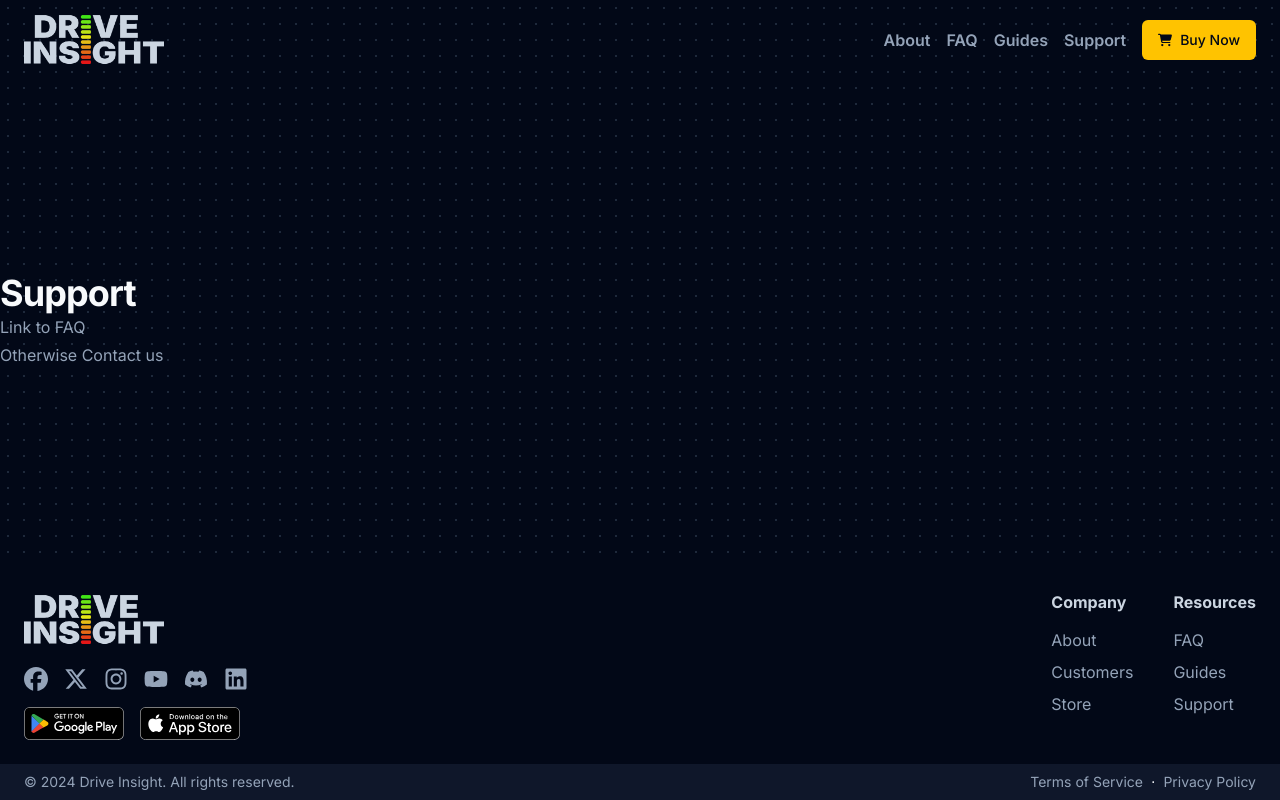
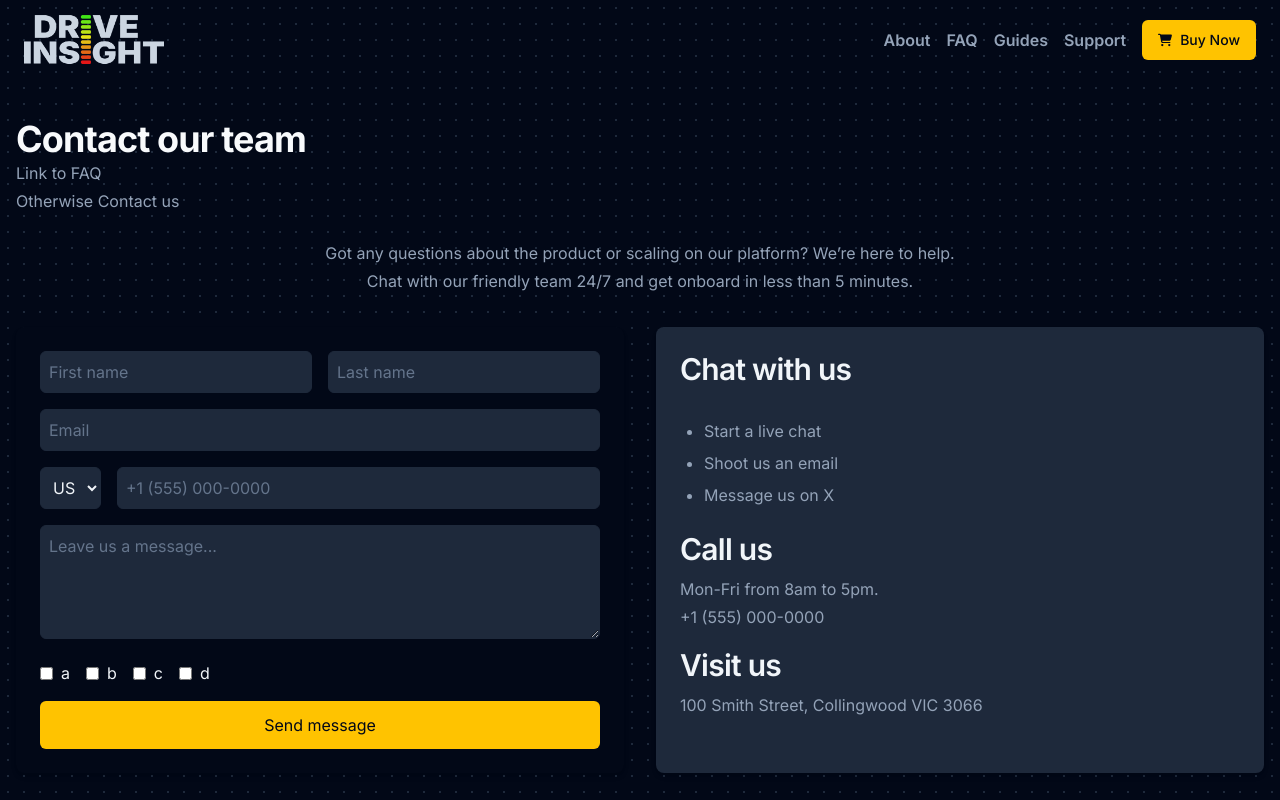
Before and after one commit to seoyeong643/drive-insight-website, a Next.js app: page /support in a window 1280 px wide. Shown: the top 800 px of the page. Built offline with nearby package versions, Linux system fonts and the light colour scheme.

Commit message:
support page draft

```diff
--- a/app/support/page.tsx
+++ b/app/support/page.tsx
@@ -1,9 +1,125 @@
-export default function Support() {
+
+export default function Contact() {
     return (
-        <div>
-            <h1 className="text-4xl font-bold">Support</h1>
+        <div className="container mx-auto p-4">
+            <h1 className="text-4xl font-bold">Contact our team</h1>
             <p>Link to FAQ</p>
             <p>Otherwise Contact us</p>
+            <br />
+
+            <p className="text-center text-slate-400 mb-8">
+                Got any questions about the product or scaling on our platform? We’re here to help.
+                <br />
+                Chat with our friendly team 24/7 and get onboard in less than 5 minutes.
+            </p>
+
+            <div className="flex flex-col md:flex-row gap-8">
+                {/* Contact Form */}
+                <div className="flex-1 bg-card p-6 rounded-lg shadow-md text-card-foreground">
+                <form className="space-y-4">
+                    {/* Frst and last name */}
+                    <div className="flex gap-4">
+                    <input
+                        type="text"
+                        placeholder="First name"
+                        className="w-full p-2 border rounded-md bg-input text-slate-100 placeholder-slate-500"
+                    />
+                    <input
+                        type="text"
+                        placeholder="Last name"
+                        className="w-full p-2 border rounded-md bg-input text-slate-100 placeholder-slate-500"
+                    />
+                    </div>
+
+                    <input
+                    type="email"
+                    placeholder="Email"
+                    className="w-full p-2 border rounded-md bg-input text-slate-100 placeholder-slate-500"
+                    />
+
+                    <div className="flex gap-4">
+                    <select className="p-2 border rounded-md bg-input text-slate-100">
+                        <option value="US">US</option>
+                        <option value="CA">CA</option>
+                        <option value="UK">UK</option>
+                        {/* Add more countries as needed */}
+                    </select>
+                    <input
+                        type="text"
+                        placeholder="+1 (555) 000-0000"
+                        className="w-full p-2 border rounded-md bg-input text-slate-100 placeholder-slate-500"
+                    />
+                    </div>
+
+                    <textarea
+                    placeholder="Leave us a message..."
+                    className="w-full p-2 border rounded-md bg-input text-slate-100 placeholder-slate-500"
+                    rows={4}
+                    />
+
+                    <div className="flex flex-wrap gap-4 text-slate-100">
+                    <label className="flex items-center space-x-2">
+                        <input type="checkbox" className="accent-primary" />
+                        <span>a</span>
+                    </label>
+                    <label className="flex items-center space-x-2">
+                        <input type="checkbox" className="accent-primary" />
+                        <span>b</span>
+                    </label>
+                    <label className="flex items-center space-x-2">
+                        <input type="checkbox" className="accent-primary" />
+                        <span>c</span>
+                    </label>
+                    <label className="flex items-center space-x-2">
+                        <input type="checkbox" className="accent-primary" />
+                        <span>d</span>
+                    </label>
+                    </div>
+
+                    <button
+                    type="submit"
+                    className="w-full p-3 bg-primary text-primary-foreground rounded-md hover:bg-primary/90"
+                    >
+                    Send message
+                    </button>
+                </form>
+                </div>
+
+                {/* Contact Information */}
+                <div className="flex-1 bg-muted p-6 rounded-lg shadow-md text-muted-foreground space-y-4">
+                <div>
+                    <h2>Chat with us</h2>
+                    <ul className="space-y-2">
+                    <li>
+                        <a href="#" className="text-slate-400 hover:underline">
+                        Start a live chat
+                        </a>
+                    </li>
+                    <li>
+                        <a href="mailto:support@example.com" className="text-slate-400 hover:underline">
+                        Shoot us an email
+                        </a>
+                    </li>
+                    <li>
+                        <a href="#" className="text-slate-400 hover:underline">
+                        Message us on X
+                        </a>
+                    </li>
+                    </ul>
+                </div>
+
+                <div>
+                    <h2>Call us</h2>
+                    <p>Mon-Fri from 8am to 5pm.</p>
+                    <p className="text-slate-400">+1 (555) 000-0000</p>
+                </div>
+
+                <div>
+                    <h2>Visit us</h2>
+                    <p>100 Smith Street, Collingwood VIC 3066</p>
+                </div>
+                </div>
+            </div>
         </div>
     );
 }
--- a/components/CompatibilitySection.tsx
+++ b/components/CompatibilitySection.tsx
@@ -1,14 +1,11 @@
-import Picker from "@/components/Picker";
-import { getYears } from "@/utils/compatibility";
-import { Button } from "./ui/button";
-import { useState } from "react";
+// import { useState } from "react";
 
 const makeItems = ["Toyota", "Honda", "Ford", "Chevrolet", "Nissan", "BMW", "Mercedes-Benz", "Volkswagen", "Audi", "Hyundai"];
 const modelItems = ["Camry", "Civic", "Mustang", "Silverado", "Altima", "3 Series", "C-Class", "Golf", "A4", "Elantra"];
 const typeItems = ["Sedan", "SUV", "Truck", "Coupe", "Hatchback", "Convertible", "Minivan", "Crossover", "Wagon", "Electric"];
 
 export const CompatibilitySection = () => {
-    const [year, setYear] = useState<string>("");
+    // const [year, setYear] = useState<string>("");
 
     return (
         <div>
@@ -19,10 +16,10 @@ export const CompatibilitySection = () => {
                 <DropdownMenuRadioGroupDemo title="Make" items={makeItems.map(String)} />
                 <DropdownMenuRadioGroupDemo title="Model" items={modelItems.map(String)} />
                 <DropdownMenuRadioGroupDemo title="Type" items={typeItems.map(String)} /> */}
-                <div className="flex flex-col justify-end w-full md:w-auto">
+                {/* <div className="flex flex-col justify-end w-full md:w-auto">
                     <Picker title="Year" items={getYears()} />
-                </div>
-                <div className="flex flex-col justify-end w-full md:w-auto">
+                </div> */}
+                {/* <div className="flex flex-col justify-end w-full md:w-auto">
                     <Picker title="Make" items={makeItems.map(String)} />
                 </div>
                 <div className="flex flex-col justify-end w-full md:w-auto">
@@ -30,10 +27,10 @@ export const CompatibilitySection = () => {
                 </div>
                 <div className="flex flex-col justify-end w-full md:w-auto">
                     <Picker title="Type" items={typeItems.map(String)} />
-                </div>
-                <div className="flex flex-col justify-end w-full md:w-auto">
+                </div> */}
+                {/* <div className="flex flex-col justify-end w-full md:w-auto">
                     <Button>Check Compatibility</Button>
-                </div>
+                </div> */}
             </div>
         </div>
     );
--- a/components/Picker.tsx
+++ b/components/Picker.tsx
@@ -1,6 +1,5 @@
 "use client"
 
-import { useState } from "react";
 import { Button } from "@/components/ui/button";
 import {
 	DropdownMenu,
@@ -11,8 +10,9 @@ import {
 	DropdownMenuSeparator,
 	DropdownMenuTrigger,
 } from "@/components/ui/dropdown-menu";
+import { useState } from "react";
 
-export function Picker({title, items, onChange}: {title: string, items: string[], onChage: ({ item }: {item: string }) => {}}) {
+export function Picker({title, items}: {title: string, items: string[]}) {
 	const [selectedItem, setSelectedItem] = useState<string | undefined>(undefined);
 
 	return (
@@ -24,7 +24,7 @@ export function Picker({title, items, onChange}: {title: string, items: string[]
 			<DropdownMenuContent className="w-56">
 				<DropdownMenuLabel>{title}</DropdownMenuLabel>
 				<DropdownMenuSeparator />
-				<DropdownMenuRadioGroup value={selectedItem} onValueChange={(value) => onChange(value)}>
+				<DropdownMenuRadioGroup value={selectedItem}>
 				{items.map((item) => (
 					<DropdownMenuRadioItem key={item} value={item}>
 					{item}
--- a/package.json
+++ b/package.json
@@ -9,6 +9,7 @@
         "lint": "next lint"
     },
     "dependencies": {
+        "@hookform/resolvers": "^3.9.1",
         "@radix-ui/react-accordion": "^1.2.1",
         "@radix-ui/react-dropdown-menu": "^2.1.2",
         "@radix-ui/react-separator": "^1.1.0",
@@ -19,9 +20,11 @@
         "next": "14.2.13",
         "react": "^18",
         "react-dom": "^18",
+        "react-hook-form": "^7.53.2",
         "react-icons": "^5.3.0",
         "tailwind-merge": "^2.5.2",
-        "tailwindcss-animate": "^1.0.7"
+        "tailwindcss-animate": "^1.0.7",
+        "zod": "^3.23.8"
     },
     "devDependencies": {
         "@types/node": "^20",
```
Also changed, not shown: 1 other file (tests, documents, lock files or other folders).
